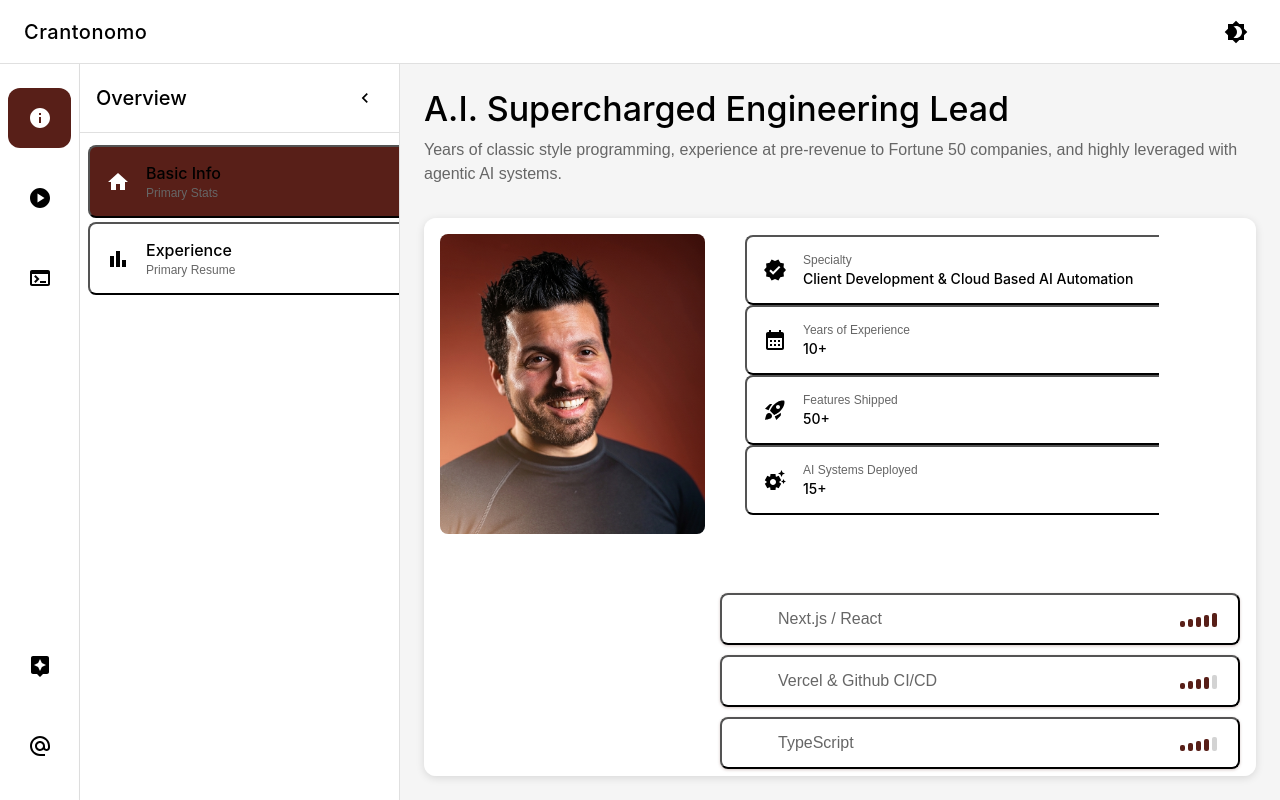
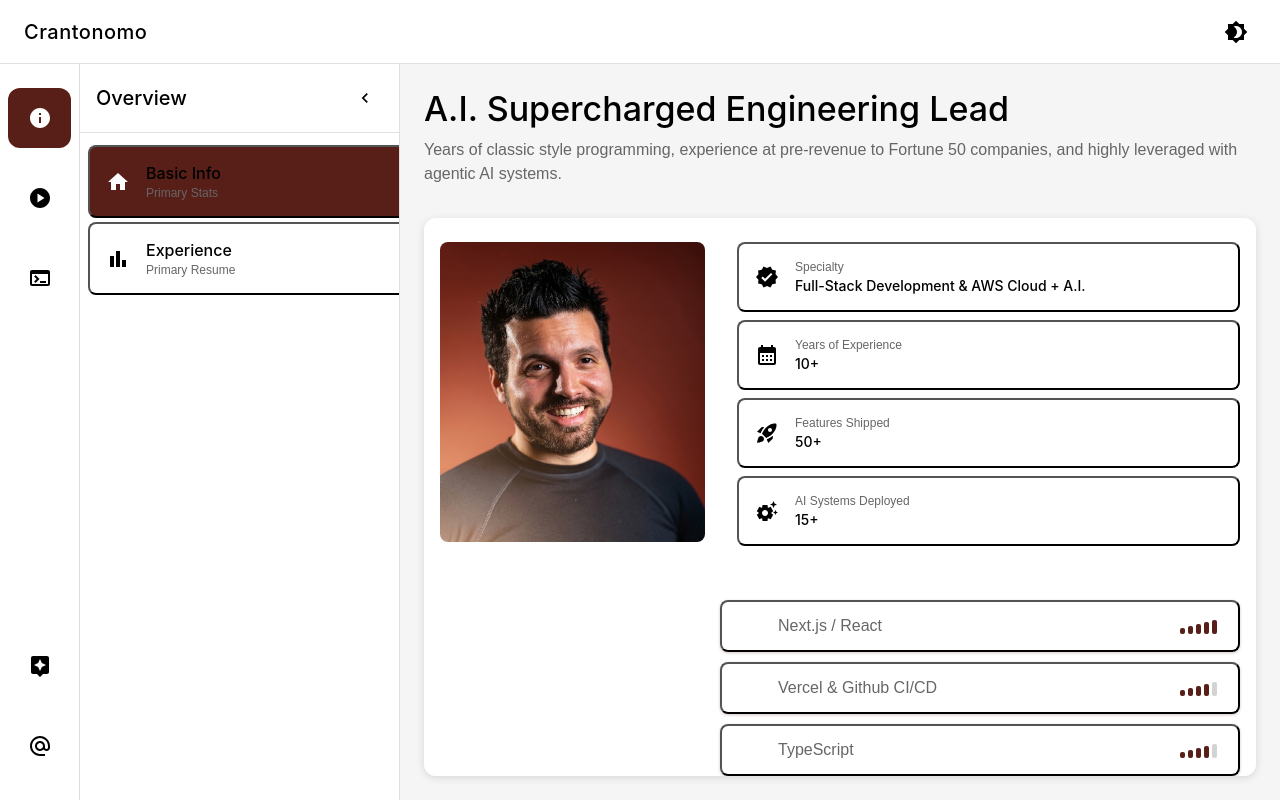
Before and after one commit to chrisrappa/crantonomosite, a Next.js app: page / in a window 1280 px wide. Built offline with nearby package versions, Linux system fonts and the light colour scheme.

Commit message:
cleanup basic info styles

```diff
--- a/app/components/RightSidebar.js
+++ b/app/components/RightSidebar.js
@@ -19,7 +19,6 @@ export default function RightSidebar({
   const [anchorEl, setAnchorEl] = useState(null);
 
   const items = subMenuItems[selectedNav] || [];
-  console.log('selected sub menu', selectedSubMenu);
 
   // Handle popover open/close for small screens
   const handleMouseEnter = (event) => {
--- a/app/consts/contentData.js
+++ b/app/consts/contentData.js
@@ -14,7 +14,7 @@ const contentData = {
       content:
         "This is your main dashboard view. Customize this area with your portfolio information.",
       stats: [
-        { label: "Specialty", value: "Client Development & Cloud Based AI Automation", icon: VerifiedIcon},
+        { label: "Specialty", value: "Full-Stack Development & AWS Cloud + A.I.", icon: VerifiedIcon},
         { label: "Years of Experience", value: "10+", icon: CalendarMonthIcon },
         { label: "Features Shipped", value: "50+", icon: RocketLaunchIcon },
         { label: "AI Systems Deployed", value: "15+", icon: SettingsSuggestIcon },
--- a/app/contentCards/ExperienceCard.js
+++ b/app/contentCards/ExperienceCard.js
@@ -11,6 +11,7 @@ function ExperienceCard() {
         backgroundColor: theme.palette.background.paper,
         boxShadow: `0 2px 8px ${theme.palette.divider || "rgba(0,0,0,0.1)"}`,
         borderRadius: "12px",
+        overflow: "auto"
       }}
     >
       <CardContent>
--- a/app/contentCards/FullLengthVideo.js
+++ b/app/contentCards/FullLengthVideo.js
@@ -3,17 +3,21 @@
 import React, { useEffect, useState } from "react";
 import {
   Box,
+  Button,
   Card,
   CardContent,
   CardMedia,
   Skeleton,
   Typography,
 } from "@mui/material";
+import Link from "next/link";
 
 function FullLengthVideo() {
   const [videos, setVideos] = useState([]);
   const [loading, setLoading] = useState(true);
   const [error, setError] = useState("");
+
+  console.log("vidoes", videos);
 
   useEffect(() => {
     const getFullLengthVideos = async () => {
@@ -87,7 +91,7 @@ function FullLengthVideo() {
           key={video.id}
           sx={{
             borderRadius: "12px",
-            height: 320,
+            height: 360,
             display: "flex",
             flexDirection: "column",
           }}
@@ -98,7 +102,17 @@ function FullLengthVideo() {
             alt={video.title}
             sx={{ height: 190, objectFit: "cover" }}
           />
-          <CardContent sx={{ py: 1, px: 1.5, flex: 1, minHeight: 0 }}>
+          <CardContent
+            sx={{
+              py: 1,
+              px: 1.5,
+              flex: 1,
+              minHeight: 0,
+              display: "flex",
+              flexDirection: "column",
+              "&:last-child": { pb: 1.5 },
+            }}
+          >
             <Typography
               variant="subtitle2"
               sx={{
@@ -124,6 +138,13 @@ function FullLengthVideo() {
             >
               {video.description}
             </Typography>
+            <Box
+              sx={{ mt: "auto", display: "flex", justifyContent: "flex-end" }}
+            >
+              <Link href={video.url} passHref>
+                <Button variant="outlined">Watch Video</Button>
+              </Link>
+            </Box>
           </CardContent>
         </Card>
       ))}
--- a/app/contentCards/OverviewCard.js
+++ b/app/contentCards/OverviewCard.js
@@ -4,6 +4,7 @@ import {
   Box,
   Card,
   CardContent,
+  Divider,
   Grid,
   List,
   ListItem,
@@ -57,10 +58,11 @@ export default function OverviewCard({ data }) {
               height: "300px",
               borderRadius: "8px",
               marginBottom: "16px",
+              marginTop: "8px"
             }}
           />
-          <Grid sx={{ minWidth: "220px" }}>
-            <List sx={{ flex: 1, padding: "1px 0", overflow: "hidden" }}>
+          <Grid sx={{ minWidth: "320px", flex: 1 }}>
+            <List sx={{ flex: 1, padding: "0" }}>
               {data.stats.map((item) => (
                 <ListItem
                   key={item.label}
@@ -68,7 +70,7 @@ export default function OverviewCard({ data }) {
                   sx={{
                     backgroundColor: "transparent",
                     color: theme.palette.text.primary,
-                    margin: "0px 8px",
+                    margin: "8px 0px",
                     borderRadius: "8px",
                     "&:hover": {
                       backgroundColor: "transparent",
@@ -112,9 +114,10 @@ export default function OverviewCard({ data }) {
               flex: 1,
               minWidth: "320px",
               maxWidth: "520px",
+              display: "flex",
             }}
           >
-            <List sx={{ flex: 1, width: "100%", padding: "1px 0" }}>
+            <List sx={{ flex: 1, width: "100%", pt: 0 }}>
               {data.techs.map((item) => (
                 <ListItem
                   key={item.name}
@@ -186,6 +189,7 @@ export default function OverviewCard({ data }) {
           </Grid>
         </Grid>
         {/* Sample Content Grid */}
+        <Divider sx={{ my: 2, mx: 5 }} />
         <Typography variant="h5">Trusted By...</Typography>
         <Grid
           container
--- a/app/contentCards/VideoShorts.js
+++ b/app/contentCards/VideoShorts.js
@@ -1,7 +1,16 @@
 "use client";
 
 import React, { useEffect, useState } from "react";
-import { Box, Card, CardContent, CardMedia, Skeleton, Typography } from "@mui/material";
+import {
+  Box,
+  Button,
+  Card,
+  CardContent,
+  CardMedia,
+  Skeleton,
+  Typography,
+} from "@mui/material";
+import Link from "next/link";
 
 function VideoShorts() {
   const [videos, setVideos] = useState([]);
@@ -90,7 +99,7 @@ function VideoShorts() {
           key={video.id}
           sx={{
             borderRadius: "12px",
-            height: 440,
+            height: 475,
             display: "flex",
             flexDirection: "column",
           }}
@@ -131,6 +140,13 @@ function VideoShorts() {
             >
               {video.description}
             </Typography>
+            <Box
+              sx={{ mt: "auto", display: "flex", justifyContent: "flex-end" }}
+            >
+              <Link href={video.url} passHref>
+                <Button variant="outlined">Watch</Button>
+              </Link>
+            </Box>
           </CardContent>
         </Card>
       ))}
```
